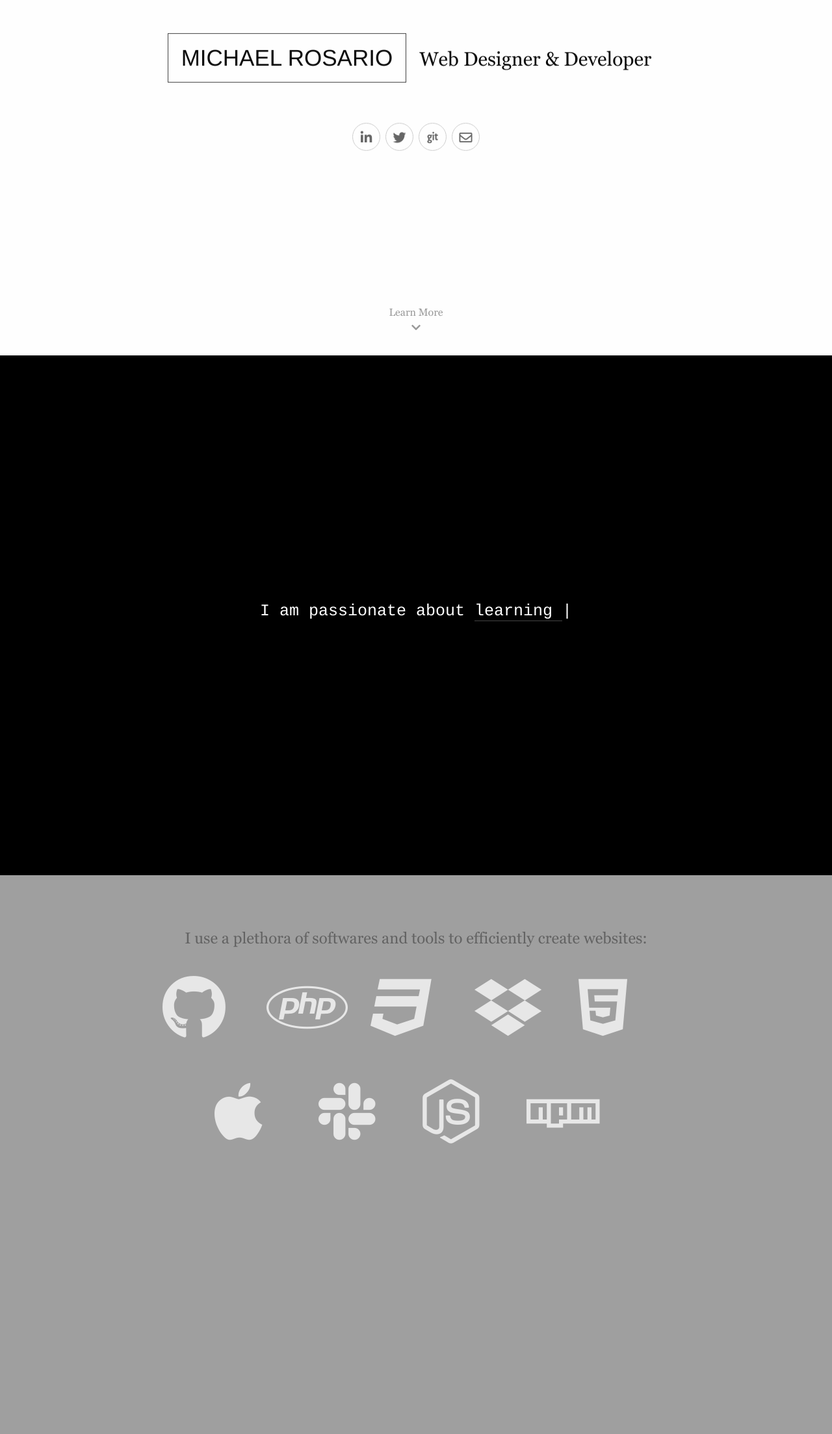
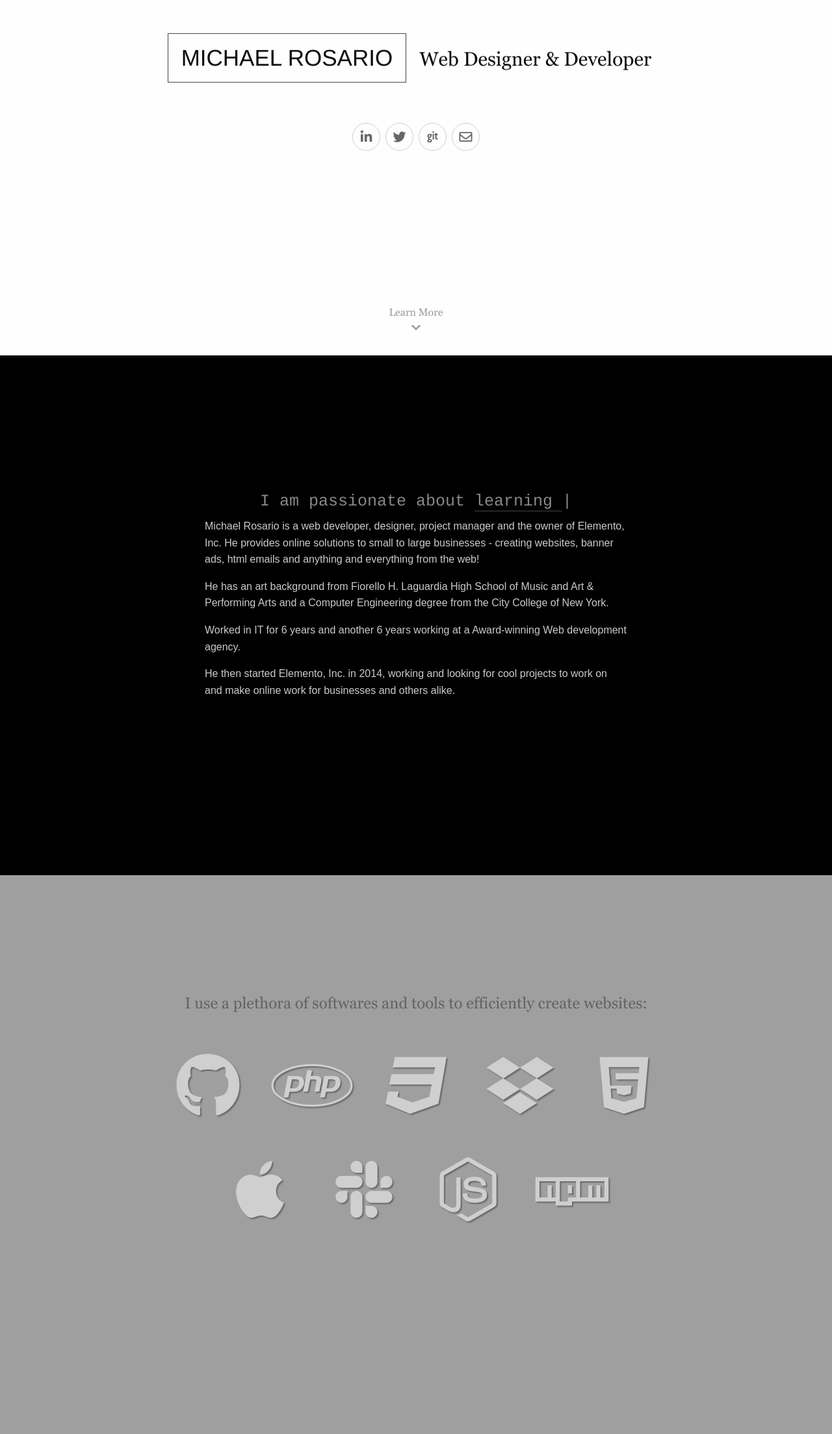
Before and after one commit to michaelrosario/portfolio, a PHP site: page / in a window 1280 px wide. Shown: the part 253-2460 px from the top of the page at 65% size. Run offline with PHP 8.4, Linux system fonts and the light colour scheme.

Commit message:
adjust css

```diff
--- a/index.php
+++ b/index.php
@@ -92,6 +92,18 @@ ob_start("Minify_Html");?>
 
         <div class="passion">I am passionate about <span class="message"></span></div>
 
+        <div class="about-text">
+
+            <p>Michael Rosario is a web developer, designer, project manager and the owner of Elemento, Inc. He provides online solutions to small to large businesses - creating websites, banner ads, html emails and anything and everything from the web!</p>
+
+            <p>He has an art background from Fiorello H. Laguardia High School of Music and Art & Performing Arts and a Computer Engineering degree from the City College of New York.</p>
+
+            <p>Worked in IT for 6 years and another 6 years working at a Award-winning Web development agency.</p>
+
+            <p>He then started Elemento, Inc. in 2014, working and looking for cool projects to work on and make online work for businesses and others alike.</p>
+
+        </div>
+
     </div>
 
     <div id="tools" class="wrapper">
--- a/resources/css/style.scss
+++ b/resources/css/style.scss
@@ -103,7 +103,7 @@ ins { text-decoration: none; }
         border-radius: 1000px;
         border: 1px solid #CCC;
         vertical-align: middle;
-        padding: 3px 0 0 0;
+        padding: 2px 0 0 0;
     }
     a:hover { color: #000; border: 1px solid #000; }
     ins {
@@ -168,7 +175,7 @@ ins { text-decoration: none; }
     background-color: #9F9F9F;
     padding: 30px;
     text-align: center;
-    H3 { font-size: 24px; margin: 50px auto 30px auto;  opacity: 0.4; }
+    H3 { font-size: 24px; margin: 150px auto 30px auto;  opacity: 0.4; }
     INS { font-size: 100px; }
     .toolbelt {
         margin: 0 auto;
@@ -196,14 +203,20 @@ ins { text-decoration: none; }
         .toolbelt {
             li {
                 a {
-                   ins.visible {
-                       opacity: 0.75 !important;
-                       top: 0 !important;
-                       left: 0 !important;
-                   }
-                   &:hover {
-                       opacity: 1;
-                   }
+                    transition: 0.19s all linear;
+                    opacity: 0.5;
+                    ins.visible {
+                        opacity: 1 !important;
+                        top: 50% !important;
+                        left: 50% !important;
+                        transform: translate(-50%, -50%) !important;
+                        text-shadow: 2px 2px 2px #333;
+
+                    }
+                }
+                a:hover {
+                    transition: 0.19s all linear;
+                    opacity: 0.8;
                 }
 
             }
```
Also changed, not shown: other parts of resources/css/style.scss (+19 -7 lines), resources/css/style.css.
